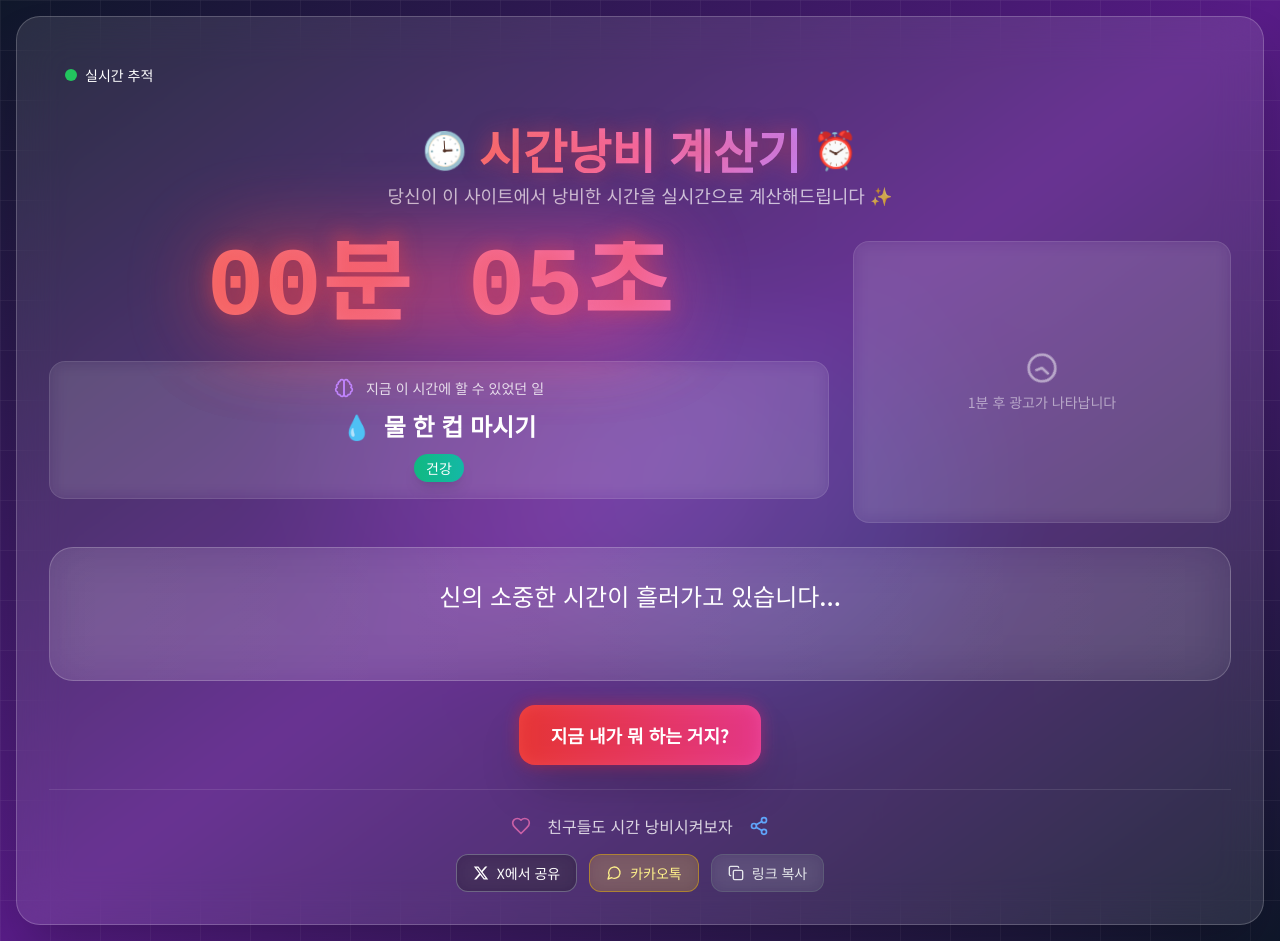
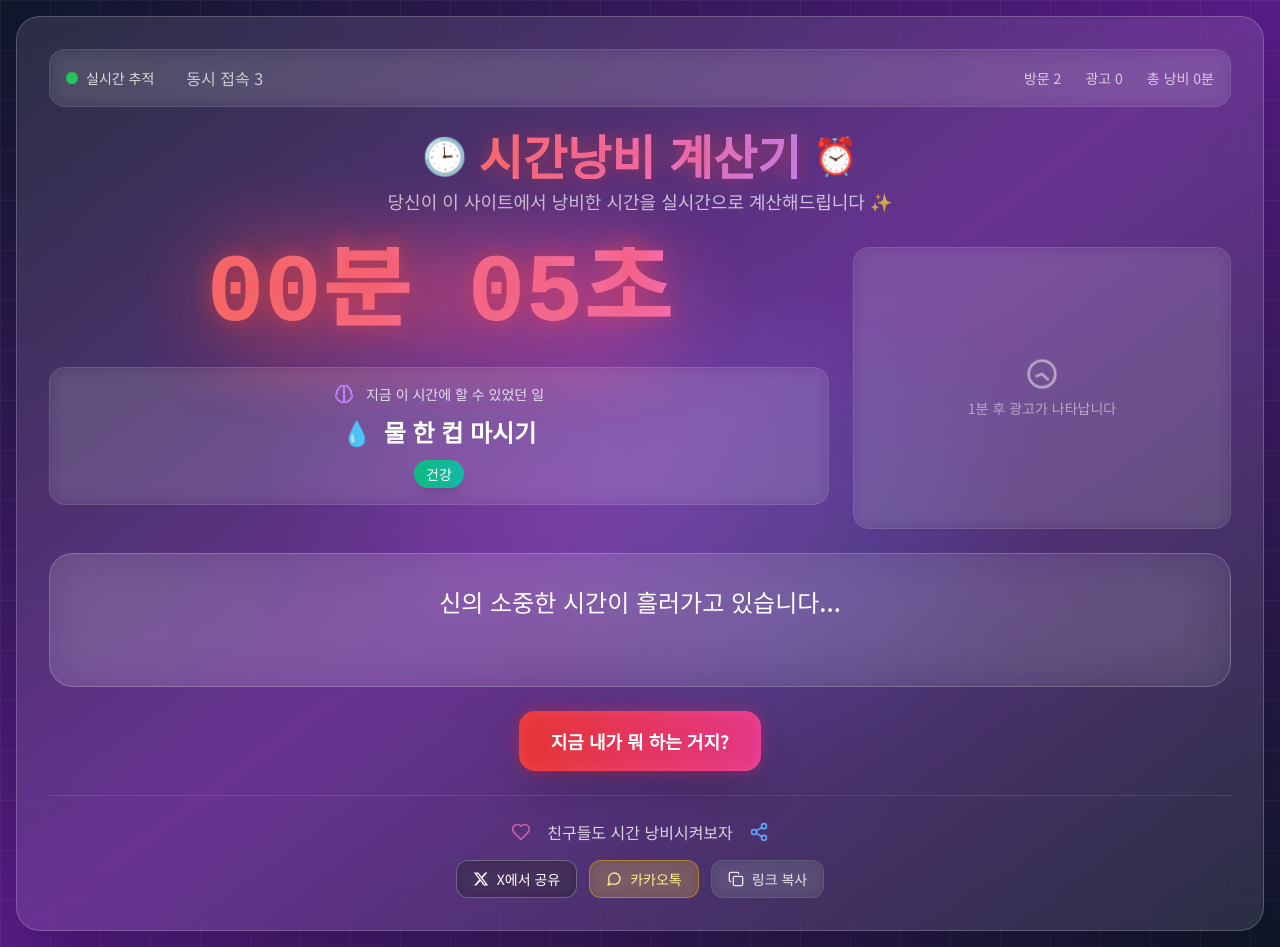
Before and after one commit to pg-Parunson/timewaster, a React (Vite) app: page / in a window 1280 px wide. Built offline with nearby package versions, Linux system fonts and the light colour scheme.

Commit message:
fix: StatsBar 컴포넌트 완전 재작성 - 단순화로 파싱 오류 해결

```diff
--- a/src/components/StatsBar.js
+++ b/src/components/StatsBar.js
@@ -1,13 +1,22 @@
 import React from 'react';
 
-const StatsBar = () => {
+const StatsBar = ({ visits = 0, adClicks = 0, totalTimeWasted = 0, concurrentUsers = 0, extremeMode = false }) => {
   return (
-    <div className="flex items-center justify-between mb-6 p-4">
+    <div className="flex items-center justify-between mb-6 p-4 bg-white/5 backdrop-blur rounded-2xl border border-white/10">
       <div className="flex items-center gap-8">
         <div className="flex items-center gap-2">
           <div className="w-3 h-3 bg-green-500 rounded-full"></div>
-          <span className="text-white text-sm">실시간 추적</span>
+          <span className="text-white/80 text-sm">실시간 추적</span>
         </div>
+        <div className="flex items-center gap-2">
+          <span className="text-white/70">동시 접속 {concurrentUsers}</span>
+        </div>
+      </div>
+
+      <div className="flex items-center gap-6 text-sm">
+        <span className="text-white/70">방문 {visits}</span>
+        <span className="text-white/70">광고 {adClicks}</span>
+        <span className="text-white/70">총 낭비 {Math.floor(totalTimeWasted / 60)}분</span>
       </div>
     </div>
   );
```
Also changed, not shown: 1 other file (tests, documents, lock files or other folders).
